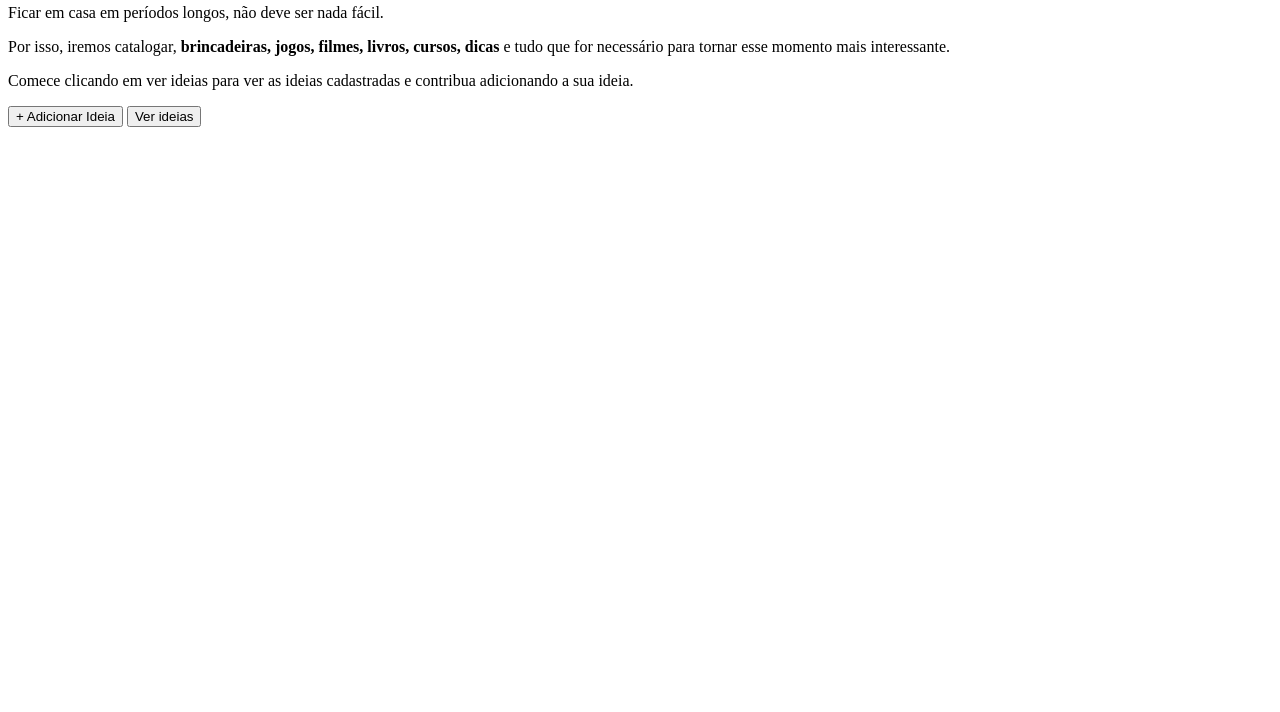
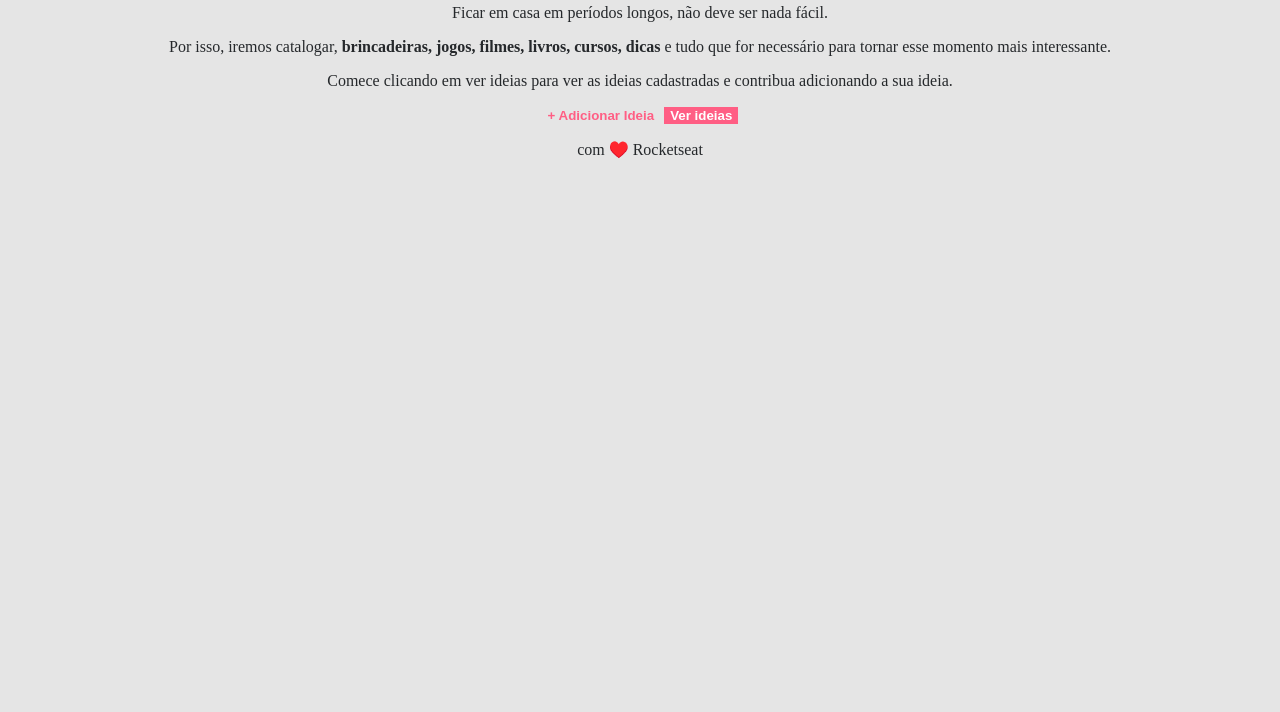
Before and after one commit to 25Das/workshopdev, a plain HTML site: page src/index.html in a window 1280 px wide. Shown: the part 88-800 px from the top of the page. Drawn offline with Linux system fonts and the light colour scheme.

Commit message:
Adicionado estilização

```diff
--- a/src/index.html
+++ b/src/index.html
@@ -4,6 +4,33 @@
 		<meta charset="UTF-8" />
 		<meta name="viewport" content="width=device-width, initial-scale=1.0" />
 		<title>Casa Criativa</title>
+
+		<style>
+			body {
+				background: #e5e5e5;
+				color: #25282b;
+
+				text-align: center;
+			}
+
+			button {
+				color: #ff5e84;
+				border: none;
+				background: none;
+
+				font-weight: bold;
+			}
+
+			.fat {
+				color: white;
+				background: #ff5e84;
+			}
+
+			#footer a {
+				color: #25282b;
+				text-decoration: none;
+			}
+		</style>
 	</head>
 	<body>
 		<img src="../src/img/logo.png" alt="Imagem da Logomarca" />
@@ -21,6 +48,8 @@
 			sua ideia.
 		</p>
 		<button>+ Adicionar Ideia</button>
-		<button>Ver ideias</button>
+		<button class="fat">Ver ideias</button>
+
+		<p id="footer">com ♥️ <a href="http://rocketseat.com.br">Rocketseat</a></p>
 	</body>
 </html>
```
